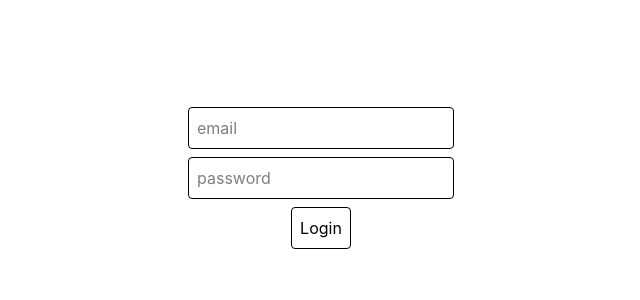
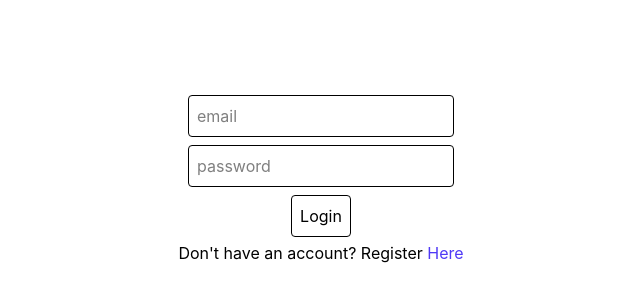
Before and after one commit to amna-nr/products-crud-frontend, a React app: page /login in a window 1280 px wide. Shown: the part 222-522 px from the top of the page, without its empty margins (319-959 px from the left). Built offline with nearby package versions, Linux system fonts and the light colour scheme; the HTML template or start-up script is replaced by a standard one.

Commit message:
feat: redirect to home after login

```diff
--- a/src/components/LoginForm.jsx
+++ b/src/components/LoginForm.jsx
@@ -1,10 +1,14 @@
 import { useState } from "react";
+import { useNavigate } from "react-router-dom";
 import api from '../api/axios.jsx';
+import { Link } from "react-router-dom";
 
 
 function LoginForm() {
     const [email, setEmail] = useState("")
     const [password, setPassword] = useState("")
+
+    let navigate = useNavigate();
 
     const loginUser = async (e) => {
         e.preventDefault()
@@ -16,10 +20,14 @@ function LoginForm() {
         )
         setEmail("")
         setPassword("")
+
+        navigate("/")
+
     }
 
     return (
-        <form className="flex flex-col items-center justify-center min-h-screen"
+        <div className="flex flex-col items-center justify-center min-h-screen">
+            <form className="flex flex-col items-center"
             onSubmit={loginUser}>
                 <input value={email} placeholder="email"
                 className="p-2 m-1 rounded border"
@@ -32,6 +40,10 @@ function LoginForm() {
                 <button className="p-2 m-1 rounded border"
                 type="submit">Login</button>
             </form>
+            <p>
+                Don't have an account? Register <Link className="text-indigo-600" to="/register">Here</Link>
+            </p>
+        </div>
     )
 }
 
```
Lines whose indentation alone changed are shown as unchanged.
